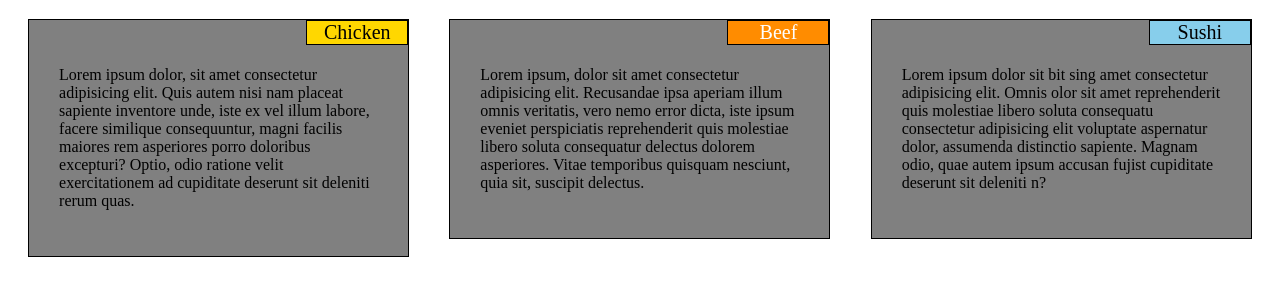
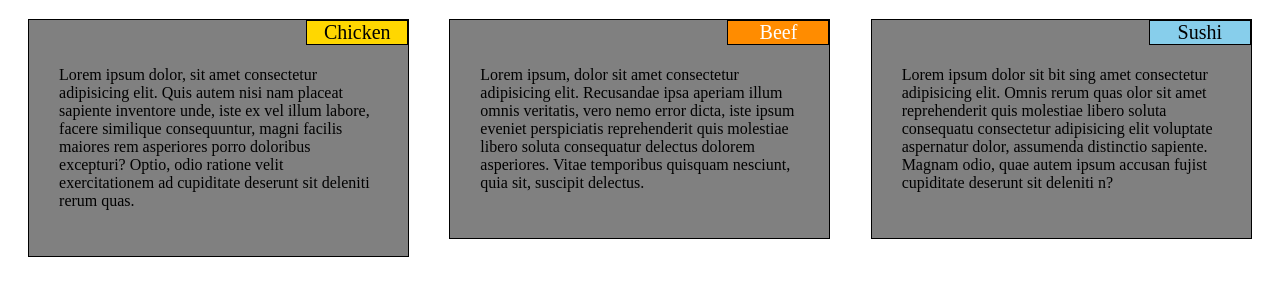
Before and after one commit to MikeNcube/module2_solution, a plain HTML site: page index.html in a window 1280 px wide. Shown: the part 58-354 px from the top of the page. Drawn offline with Linux system fonts and the light colour scheme.

Commit message:
Update index.html

```diff
--- a/index.html
+++ b/index.html
@@ -35,7 +35,7 @@
         <div class="section" id="section3">
             <div id="Sushi" class="content">Sushi</div>
             <p>
-            Lorem ipsum dolor sit bit sing amet consectetur adipisicing elit. Omnis olor sit amet reprehenderit quis molestiae libero soluta consequatu consectetur adipisicing elit voluptate aspernatur dolor, assumenda distinctio sapiente. Magnam odio, quae autem ipsum accusan fujist cupiditate deserunt sit deleniti n?
+            Lorem ipsum dolor sit bit sing amet consectetur adipisicing elit. Omnis rerum quas olor sit amet reprehenderit quis molestiae libero soluta consequatu consectetur adipisicing elit voluptate aspernatur dolor, assumenda distinctio sapiente. Magnam odio, quae autem ipsum accusan fujist cupiditate deserunt sit deleniti n?
             </p>
         </div>
     </div>
```
